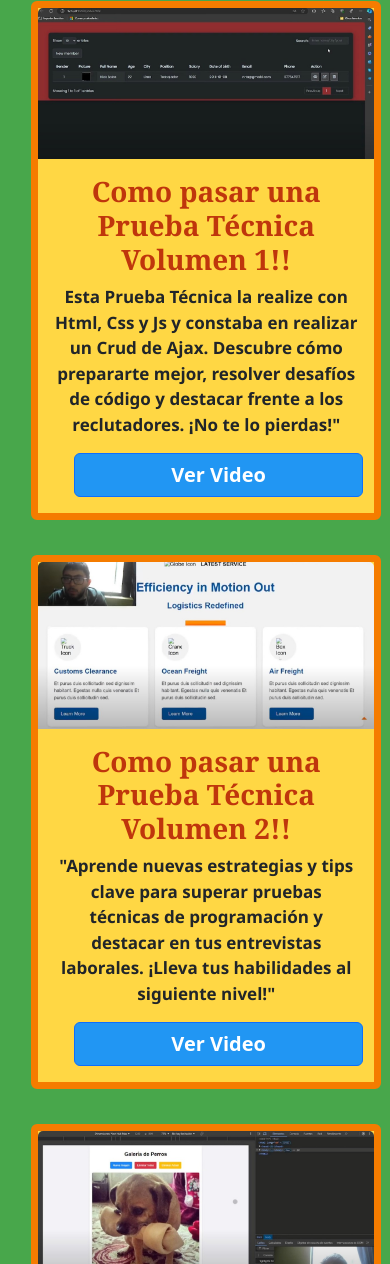
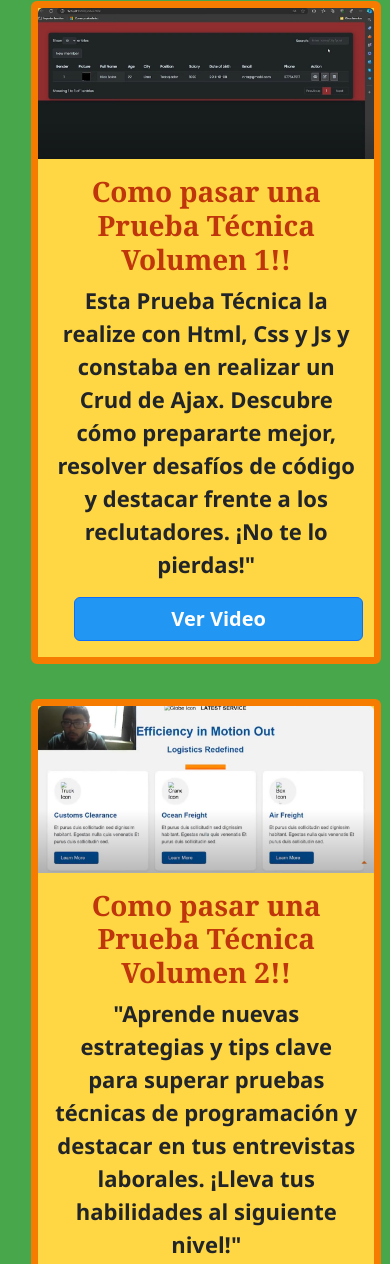
Before and after one commit to NickTrabajador/webappNick, a plain HTML site: page index.html in a window 390 px wide. Shown: the part 1043-2307 px from the top of the page. Drawn offline with nearby package versions, Linux system fonts and the light colour scheme.

Commit message:
Update style.css

```diff
--- a/style.css
+++ b/style.css
@@ -348,13 +348,15 @@
   .card {
     width: 90%;
     margin-bottom: 20px;
+  }
 
+  .card-text{
+    font-size: 22px;
   }
 
   .btn {
     width: 95%;
     margin: 0 20px;
-
   }
 }
 
```
